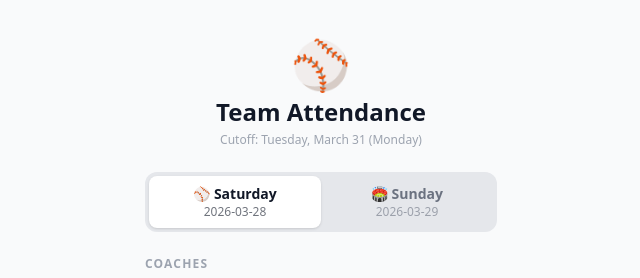
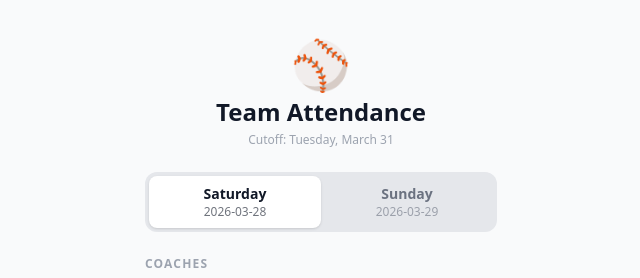
Before and after one commit to ShiranikuNakonbae/baseball_attendance, a Next.js app: page / in a window 1280 px wide. Shown: the top 278 px of the page, without its empty margins (319-959 px from the left). Built offline with nearby package versions, Linux system fonts and the light colour scheme; no server answers; the database is empty.

Commit message:
Edit Wording

```diff
--- a/app/page.tsx
+++ b/app/page.tsx
@@ -300,7 +300,7 @@ export default function Home() {
             Team Attendance
           </h1>
           <p className="text-gray-400 text-xs mt-1">
-            Cutoff: {weekend?.cutoff ?? "—"} (Monday)
+            Cutoff: {weekend?.cutoff ?? "—"}
           </p>
         </div>
 
@@ -323,7 +323,7 @@ export default function Home() {
                   : "text-gray-500 hover:text-gray-700"
               }`}
             >
-              {day === "saturday" ? "⚾ Saturday" : "🏟 Sunday"}
+              {day === "saturday" ? "Saturday" : "Sunday"}
               {weekend && (
                 <span className="block text-xs font-normal opacity-60">
                   {weekend[day]}
```
